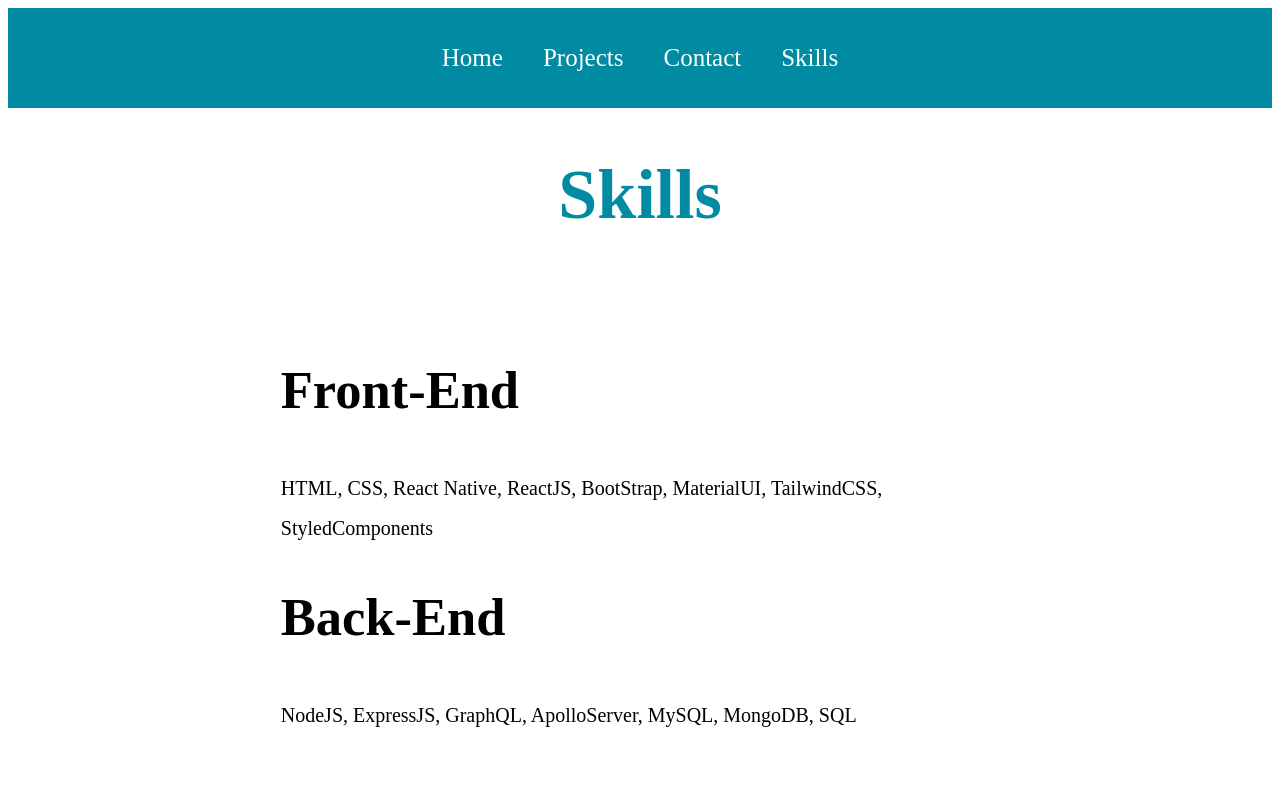
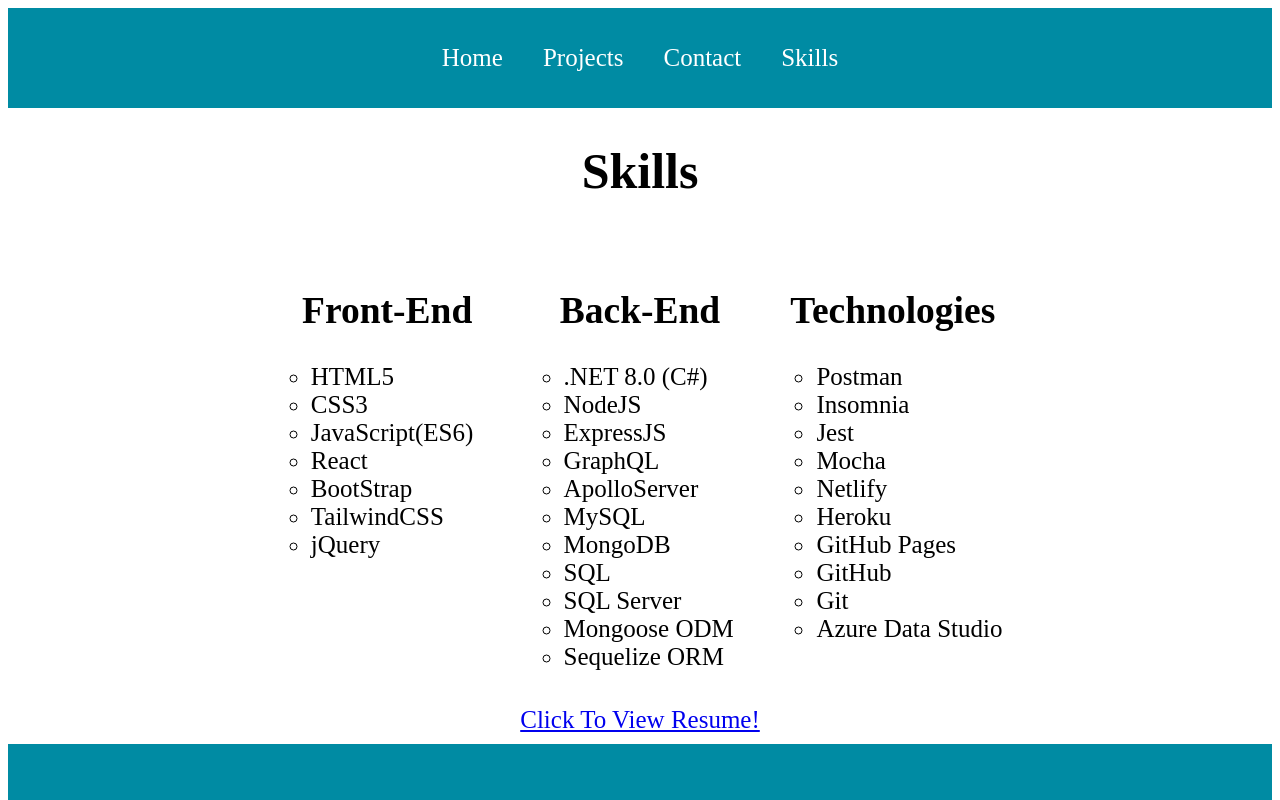
Before and after one commit to Jeremyethridge/Portfolio, a React (Vite) app: page /resume in a window 1280 px wide. Shown: the top 800 px of the page. Built offline with nearby package versions, Linux system fonts and the light colour scheme.

Commit message:
Changed styling on home page, added more information on skills page, and updated contact page to send out emails again

```diff
--- a/src/components/Footer.jsx
+++ b/src/components/Footer.jsx
@@ -5,7 +5,7 @@ import "../styles/Footer.css";
 
 function Footer() {
   const githubUrl = "https://github.com/Jeremyethridge";
-  const linkedinUrl = "https://www.linkedin.com/in/jeremy-ethridge-9a888727a/";
+  const linkedinUrl = "https://www.linkedin.com/in/jeremylethridge/";
 
   return (
     <div className="footer">
--- a/src/pages/Contact.jsx
+++ b/src/pages/Contact.jsx
@@ -15,7 +15,7 @@ const Contact = () => {
 
     emailjs
       .sendForm(
-        "service_fivimca",
+        "service_Jeremy",
         "template_y70phqk",
         form.current,
         "E169w6V4kxhKQYZi4"
--- a/src/pages/Resume.jsx
+++ b/src/pages/Resume.jsx
@@ -8,19 +8,55 @@ function Resume() {
     <ol className="list">
       <li className="item">
         <h2> Front-End</h2>
-        <span>
-        HTML, CSS, React Native, ReactJS,
-         BootStrap, MaterialUI, TailwindCSS, StyledComponents
-        </span>
+        <div>
+          <ul>
+            <li>HTML5</li>
+            <li>CSS3</li>
+            <li>JavaScript(ES6)</li>
+            <li>React</li>
+            <li>BootStrap</li>
+            <li>TailwindCSS</li>
+            <li>jQuery</li>
+          </ul>
+        </div>
       </li>
       <li className="item">
         <h2>Back-End</h2>
-        <span>
-          NodeJS, ExpressJS, GraphQL, ApolloServer,
-          MySQL, MongoDB, SQL
-        </span>
+        <div>
+        <ul>
+            <li>.NET 8.0 (C#)</li>
+            <li>NodeJS</li>
+            <li>ExpressJS</li>
+            <li>GraphQL</li>
+            <li>ApolloServer</li>
+            <li>MySQL</li>
+            <li>MongoDB</li>
+            <li>SQL</li>
+            <li>SQL Server</li>
+            <li>Mongoose ODM</li>
+            <li>Sequelize ORM</li>
+          </ul>
+        </div>
+      </li>
+      <li className="item">
+        <h2>Technologies</h2>
+        <div>
+        <ul>
+            <li>Postman</li>
+            <li>Insomnia</li>
+            <li>Jest</li>
+            <li>Mocha</li>
+            <li>Netlify</li>
+            <li>Heroku</li>
+            <li>GitHub Pages</li>
+            <li>GitHub</li>
+            <li>Git</li>
+            <li>Azure Data Studio</li>
+          </ul>
+        </div>
       </li>
     </ol>
+    <a className = "resume"href="https://drive.google.com/file/d/1XDJhQHQSC0cw5YTF8nmCEwG3Q26W6n3G/view?usp=drive_link">Click To View Resume!</a>
   </div>
   )
 }
--- a/src/styles/Contact.css
+++ b/src/styles/Contact.css
@@ -23,4 +23,5 @@
     color: #fff;
     border: none;
     cursor: pointer;
+    margin: 10px;
   }
--- a/src/styles/Footer.css
+++ b/src/styles/Footer.css
@@ -7,7 +7,6 @@
     align-items: center;
     flex-direction: column;
     padding-top: 200px;
-    margin-top: 200px;
   }
 
   .socialMedia svg {
--- a/src/styles/Home.css
+++ b/src/styles/Home.css
@@ -16,6 +16,7 @@
     background-color: #008ba3;
     color: #f0f0f0;
   }
+
 
   .about h2 {
     font-family: "Segoe UI", Tahoma, Geneva, Verdana, sans-serif;
--- a/src/styles/Navbar.css
+++ b/src/styles/Navbar.css
@@ -11,7 +11,6 @@
     align-items: center;
     justify-content: center;
     color: white;
-
   }
 
   .navbar a {
--- a/src/styles/project.css
+++ b/src/styles/project.css
@@ -13,6 +13,7 @@
     font-size: 60px;
     font-weight: bolder;
   }
+
 
   .projectList {
     width: 70vw;
--- a/src/styles/resume.css
+++ b/src/styles/resume.css
@@ -1,31 +1,49 @@
 .skills {
-    font-size: 35px;
+  font-size: 25px;
   width: 100%;
   display: flex;
-    justify-content: center;
   flex-direction: column;
   align-items: center;
 }
 
 .skills h1 {
-    color: #008ba3;
+  color: black;
 }
 
 .skills .list {
   list-style: none;
   width: 60%;
+  display: flex;
+  justify-content: space-between;
+  padding: 0;
 }
 
-  .list span {
-    font-size: 20px;
+.list .item {
+  flex: 1;
+  margin: 0 10px;
+}
+
+.list .item h2 {
+  text-align: center;
+}
+
+.resume {
+  margin: 10px;
 }
 
 @media only screen and (max-width: 600px) {
   .skills {
     text-align: center;
   }
+
   .list {
+    flex-direction: column;
+    width: 100%;
     padding: 0;
+  }
+
+  .list .item {
+    margin: 10px 0;
   }
 
   .skills h2 {
```
Lines whose indentation alone changed are shown as unchanged.
